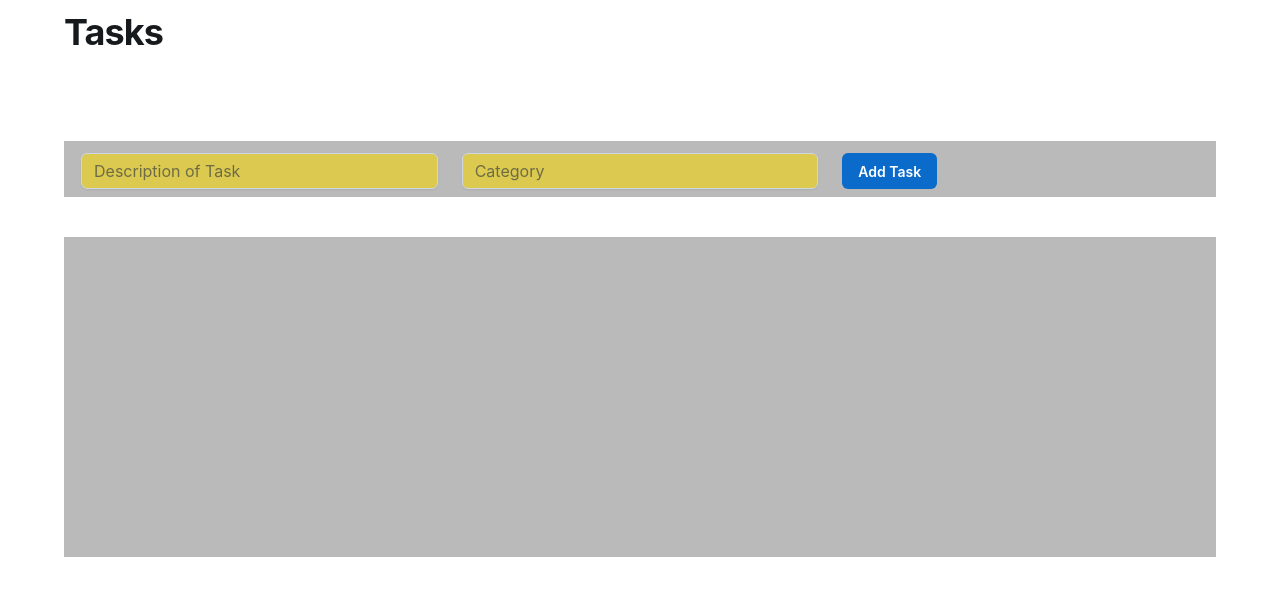
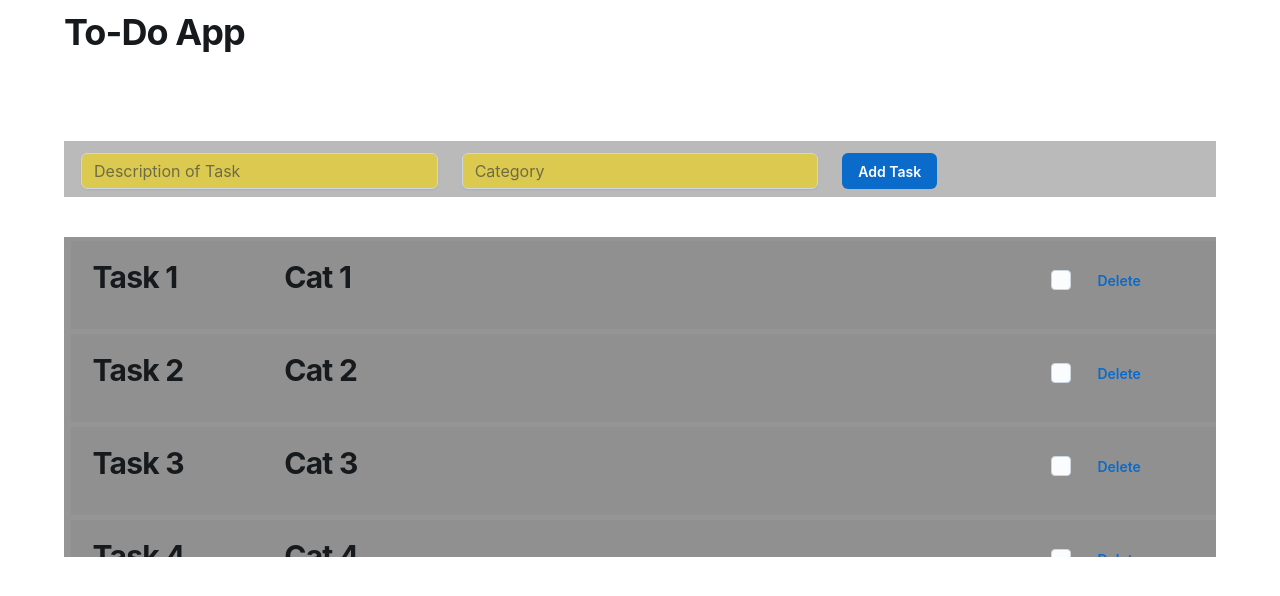
Before and after one commit to nicopasq/todo_client, a React (Create React App) app: page / in a window 1280 px wide. Shown: the top 596 px of the page. Built offline with nearby package versions, Linux system fonts and the light colour scheme; data requests are answered from the project's data file.

Commit message:
added a db.json as a ruby database placeholder, task text content is displayed inline, CreateTask is now an uncontrolled form.

```diff
--- /dev/null
+++ b/db.json
@@ -0,0 +1,29 @@
+{
+    "tasks" : [
+        {
+            "description" : "Task 1",
+            "category" : "Cat 1",
+            "completed" : false
+        },
+        {
+            "description" : "Task 2",
+            "category" : "Cat 2",
+            "completed" : false
+        },
+        {
+            "description" : "Task 3",
+            "category" : "Cat 3",
+            "completed" : false
+        },
+        {
+            "description" : "Task 4",
+            "category" : "Cat 4",
+            "completed" : false
+        },
+        {
+            "description" : "Task 5",
+            "category" : "Cat 5",
+            "completed" : false
+        }
+    ]
+}
--- a/src/components/App.js
+++ b/src/components/App.js
@@ -1,14 +1,22 @@
-import React from "react";
+import React, { useEffect, useState } from "react";
 import TaskBlock from "./TaskBlock";
 import { Container, Typography } from "@mui/joy";
 import CreateTask from "./CreateTask";
 
 function App (){
+    const [tasks, setTasks] = useState([]);
+
+    useEffect(() => {
+        fetch("http://localhost:3000/tasks")
+        .then (resp => resp.json())
+        .then (data => setTasks(data))
+    }, [])
+
     return (
         <Container>
-            <Typography level="h1">Tasks</Typography>
+            <Typography level="h1">To-Do App</Typography>
             <CreateTask/>
-            <TaskBlock taskList={['Tasks will come from API']}/>
+            <TaskBlock taskList={tasks}/>
         </Container>
     )
 }
--- a/src/components/CreateTask.js
+++ b/src/components/CreateTask.js
@@ -5,6 +5,8 @@ import '../styles/createTask.css'
 function CreateTask(){
     return (
         <div id="createTaskBar">
+            <form>
+
             <Grid id="gridContainer" container spacing={3} sx={{flexGrow: 1}}>
                 <Grid xs={4}>
                     <Textarea placeholder="Description of Task" sx={{bgcolor:"#DBC950"}}/>
@@ -15,11 +17,12 @@ function CreateTask(){
                 </Grid>
 
                 <Grid xs={4}>
-                    <Button variant="solid">Add Task</Button>
+                    <Button variant="solid" type="submit">Add Task</Button>
                 </Grid>
 
             </Grid>
 
+            </form>
         </div>
     )
 }
--- a/src/components/TaskBlock.js
+++ b/src/components/TaskBlock.js
@@ -4,12 +4,31 @@
 // Tasks come from fetch request to API
 import React from "react";
 import '../styles/taskBlock.css'
+import { Button, Checkbox, Grid, Typography } from "@mui/joy";
 
 function TaskBlock({taskList}){
     // const tasks = taskList.map(task => task)
+    const tasks = taskList.map((task, id) => (
+        <li key={id} className="task">
+            <Grid id="gridContainer" container spacing={4} sx={{flexGrow: 1, width:"100%"}}>
+                <Grid xs={2}>
+                <Typography id="desc" level="h2">{task.description}</Typography>
+                </Grid>
+                <Grid xs={8}>
+                <Typography id="category" level="h2">{task.category}</Typography>
+                </Grid>
+                <Grid xs={2}>
+                <Checkbox id="checkBox" checked={task.completed}/>
+                <Button variant="plain" sx={{margin:'10px', top:'-0.5vh'}}>Delete</Button>
+                </Grid>
+            </Grid>
+        </li>
+    ))
     return (
         <div id="taskBlock">
-
+            <ul style={{listStyleType: "none"}}>
+            {tasks}
+            </ul>
         </div>
         )
     }
--- a/src/styles/taskBlock.css
+++ b/src/styles/taskBlock.css
@@ -1,6 +1,16 @@
 #taskBlock{
     height: 40vh;
-    background-color: rgba(128, 128, 128, 0.546);
+    background-color: rgba(128, 128, 128, 0.836);
     position: relative;
     top: 15vh;
+    overflow-y: scroll;
+    overflow-x:hidden;
 }
+.task{
+    background-color: rgba(128, 128, 128, 0.248);
+    margin: 5px;
+    width: 103.5%;
+    position: relative;
+    top: -1.55vh;
+    right: 4.7vh;
+}
```
